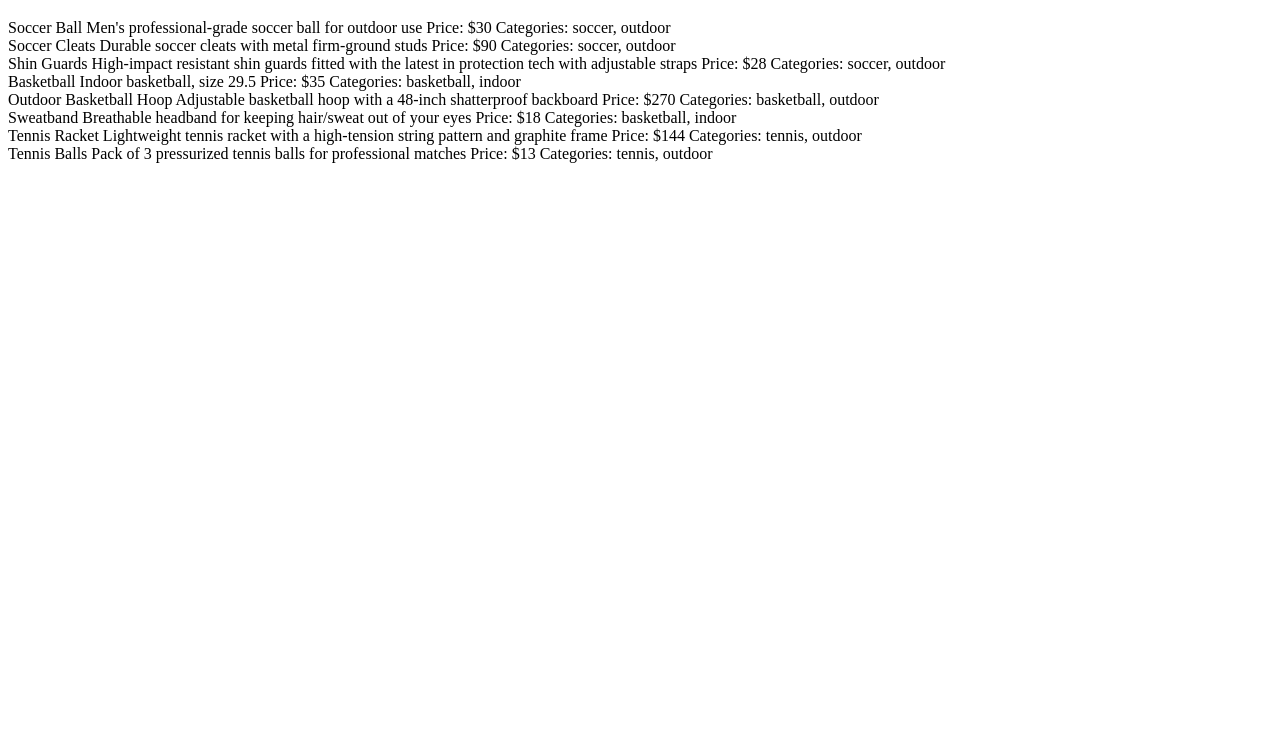
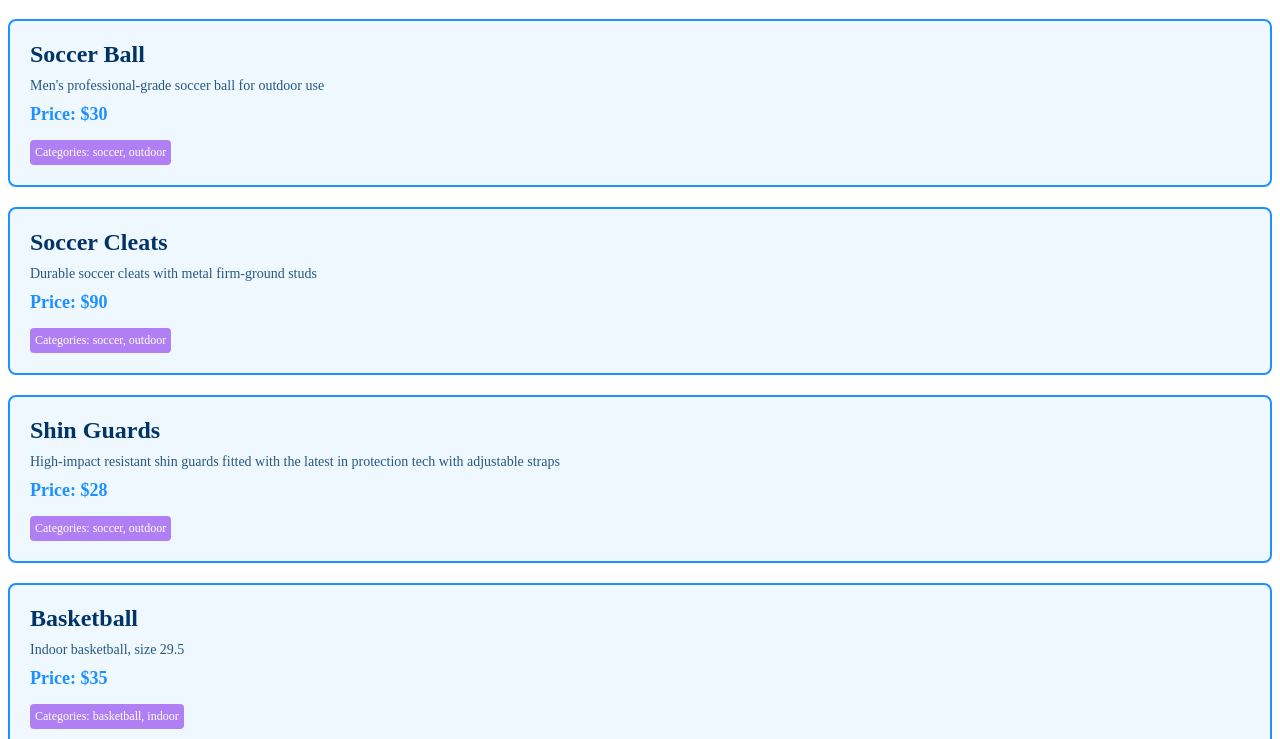
Before and after one commit to jack-adkins/ParsingJSON, a plain HTML site: page index.html in a window 1280 px wide. Shown: the part 61-800 px from the top of the page. Drawn offline with nearby package versions, Linux system fonts and the light colour scheme.

Commit message:
Update index.html

```diff
--- a/index.html
+++ b/index.html
@@ -15,12 +15,12 @@
                 let output = '';
                 data.forEach(product => {
                     output += `
-                        <div class="product">
-                            <span class="name">${product.name}</span>
-                            <span class="description">${product.description}</span>
-                            <span class="price">Price: ${product.price}</span>
-                            <span class="category">Categories: ${product.categories.join(', ')}</span>
-                        </div>
+                        <product>
+                            <name>${product.name}</name>
+                            <description>${product.description}</description>
+                            <price>Price: ${product.price}</price>
+                            <category>Categories: ${product.categories.join(', ')}</category>
+                        </product>
                     `;
                 });
                 document.getElementById('product-container').innerHTML = output;
```
